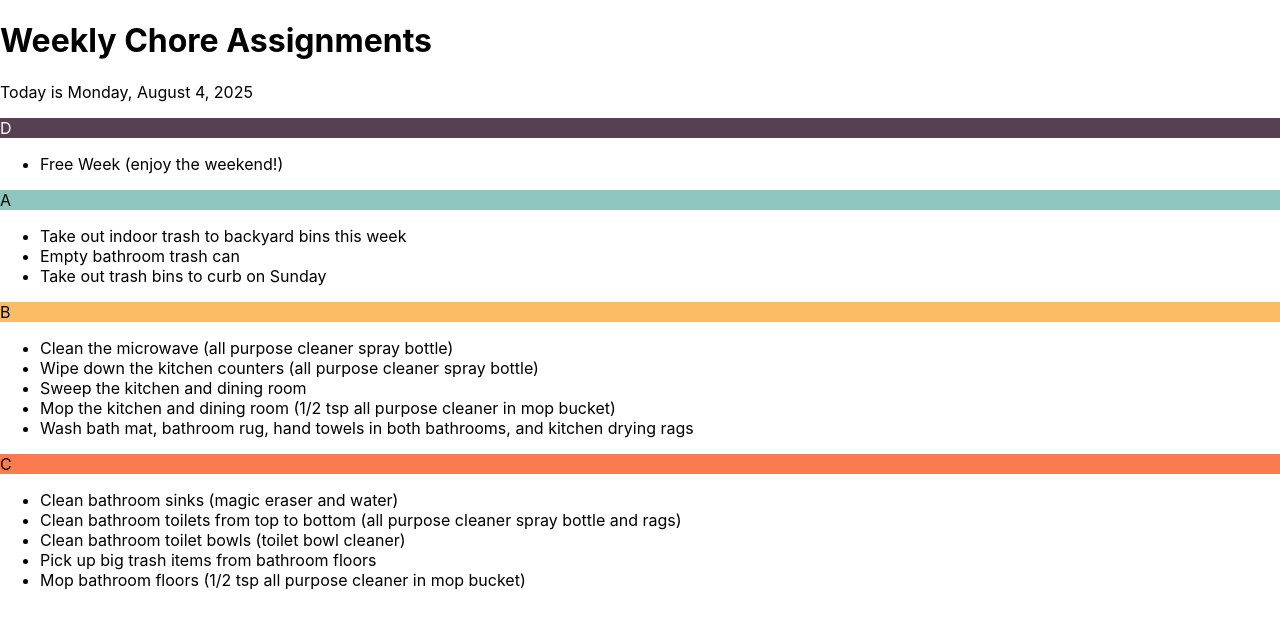
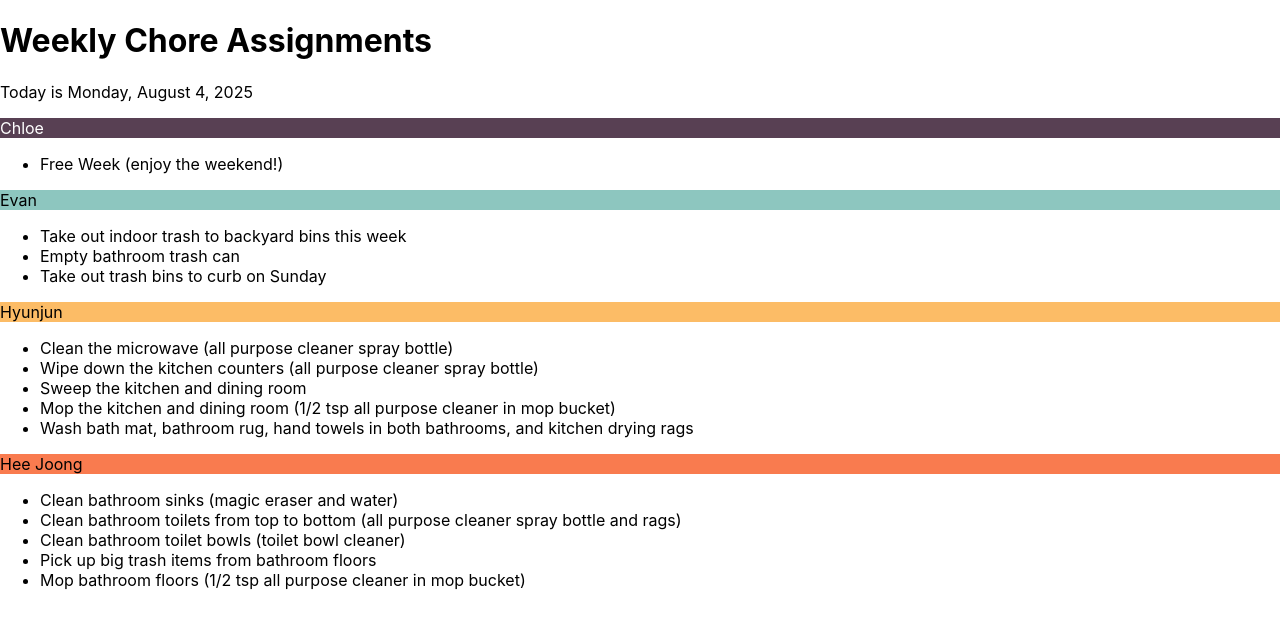
Before and after one commit to drchoi1/chore-rotator, a React (Create React App) app: page / in a window 1280 px wide. Shown: the top 628 px of the page. Built offline with nearby package versions, Linux system fonts and the light colour scheme.

Commit message:
add people's names

```diff
--- a/src/components/WeeklyChores.jsx
+++ b/src/components/WeeklyChores.jsx
@@ -6,7 +6,7 @@ const today = new Date().toLocaleDateString(undefined, {
   month: 'long',
   day: 'numeric'
 });
-const people = ["A", "B", "C", "D"];
+const people = ["Evan", "Hyunjun", "Hee Joong", "Chloe"];
 const chores = [
   ["Free Week (enjoy the weekend!)"],
   [
```
